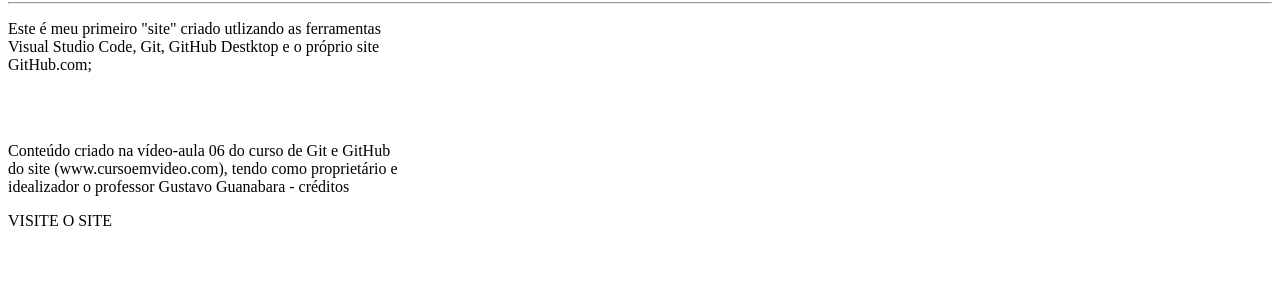
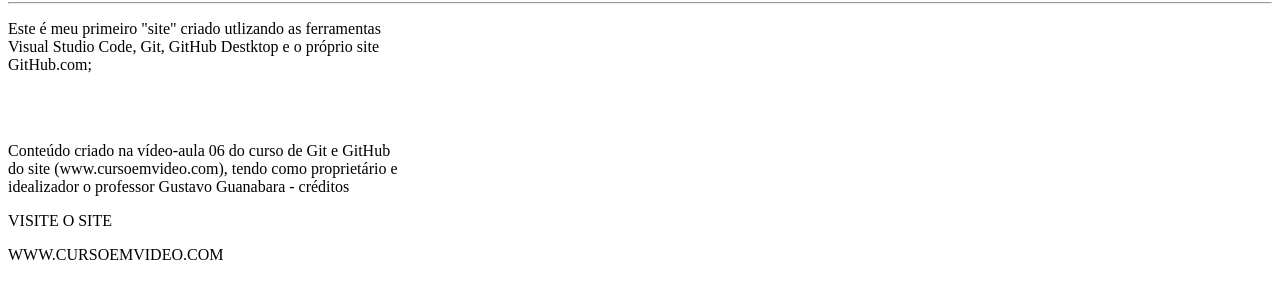
Before and after one commit to Andersonaltino/Ola-Mundo, a plain HTML site: page site-exemplo/index.html in a window 1280 px wide. Shown: the part 78-376 px from the top of the page. Drawn offline with Linux system fonts and the light colour scheme.

Commit message:
Adicionei parágrafo

```diff
--- a/site-exemplo/index.html
+++ b/site-exemplo/index.html
@@ -22,5 +22,7 @@
 
     <p> VISITE O SITE</p>
 
+    <p>WWW.CURSOEMVIDEO.COM</p>
+
 </body>
 </html>
```
